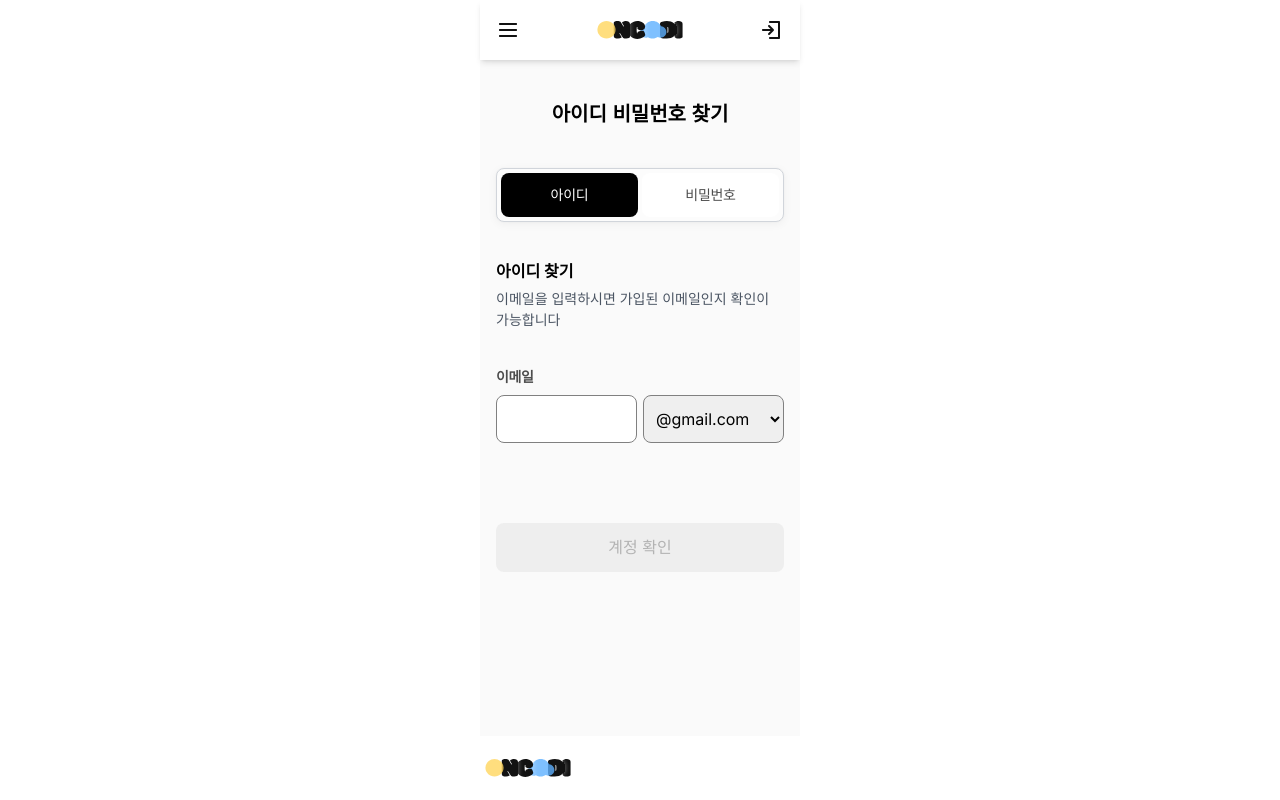
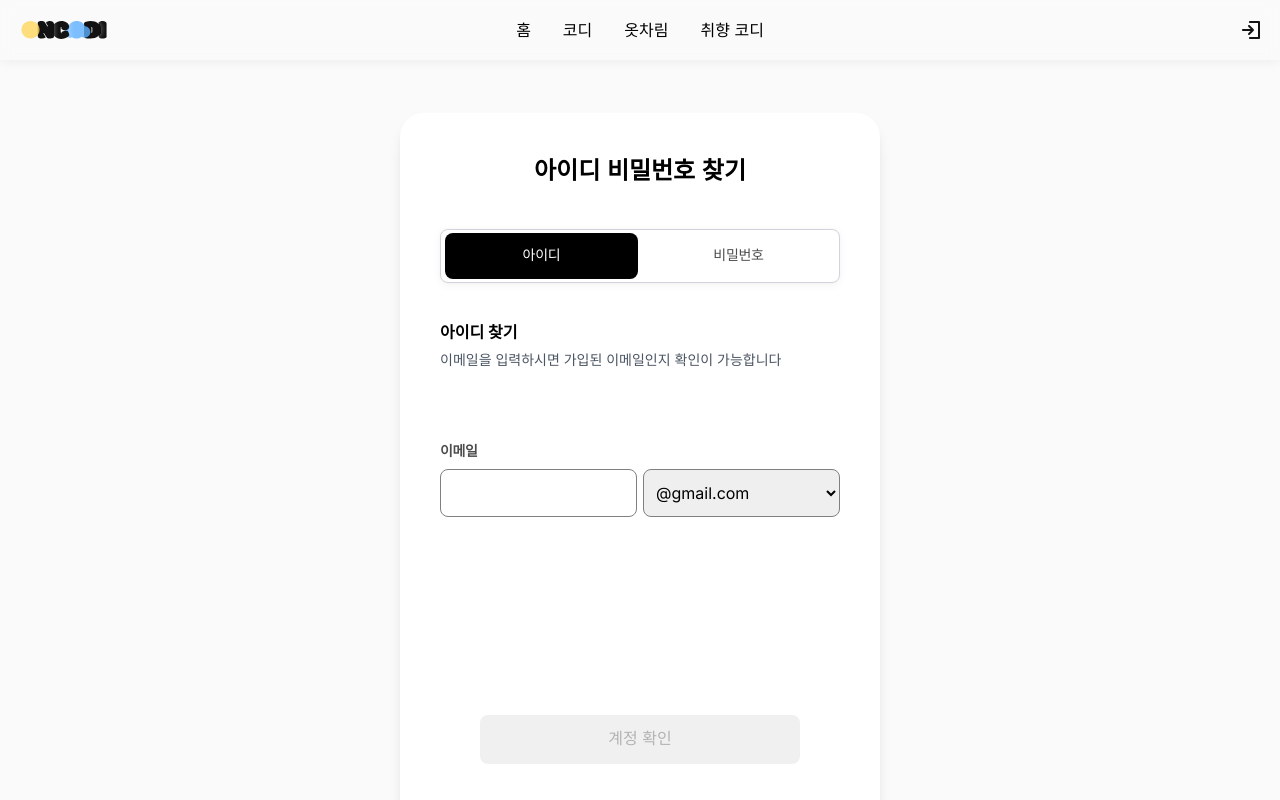
Before and after one commit to 6chenodongja/6che, a Next.js app: page /find-id in a window 1280 px wide. Shown: the top 800 px of the page. Built offline with nearby package versions, Linux system fonts and the light colour scheme; no server answers.

Commit message:
fix: find-id 페이지 반응형

```diff
--- a/src/app/(providers)/(components)/Header.tsx
+++ b/src/app/(providers)/(components)/Header.tsx
@@ -6,7 +6,7 @@ import Link from 'next/link';
 import Image from 'next/image';
 import { LogoText } from '../../../icons/LogoText';
 import { IconLogin } from '../../../icons/IconLogin';
-import LoadingScreen from '../(components)/LoadingScreen'; // LoadingScreen 컴포넌트를 불러옵니다.
+import LoadingScreen from '../(components)/LoadingScreen';
 import LoginDropdown from '@/components/LoginDropdown/LoginDropdown';
 import { useUserStore } from '@/zustand/store/useUserStore';
 import { createClient } from '@/supabase/client';
@@ -50,11 +50,10 @@ const Header = () => {
   }, [setUser]);
 
   const handleLogoClick = () => {
-    // 메인화면에서 로고 클릭 시 새로고침
     if (window.location.pathname === '/') {
-      window.location.reload(); // 메인화면에서는 새로고침
+      window.location.reload();
     } else {
-      router.push('/'); // 다른 페이지에서는 메인화면으로 이동
+      router.push('/');
     }
   };
 
@@ -63,39 +62,73 @@ const Header = () => {
     setTimeout(() => {
       setIsLoading(false);
       router.push(url);
-    }, 2300); // 2.3초 동안 로딩 화면을 보여줍니다.
+    }, 2300);
   };
 
   if (isLoading) {
-    return <LoadingScreen />; // 로딩 중일 때 LoadingScreen 컴포넌트를 보여줍니다.
+    return <LoadingScreen />;
   }
 
   return (
-    <header className="w-full max-w-[320px] bg-white shadow-md py-4 flex justify-between items-center px-4 fixed top-0 z-50 h-[60px]">
-      <div className="flex-1 flex justify-start">
+    <header className="w-full fixed top-0 z-50 h-[60px]">
+      <div
+        className="absolute w-full h-full bg-rgba(255, 255, 255, 0.70))"
+        style={{
+          boxShadow: '0px 2px 10px 0px rgba(0, 0, 0, 0.05)',
+          backdropFilter: 'blur(7px)',
+        }}
+      ></div>
+      <div className="relative w-full h-full flex items-center px-4">
+        <div className="flex-1 flex justify-start md:hidden">
           <button title="button" onClick={handleMenuToggle}>
             <Image src="/images/menu.png" alt="메뉴" width={24} height={24} />
           </button>
         </div>
-      <div className="flex-1 flex justify-center">
+        <div className="md:flex-1 flex justify-center md:justify-start">
           <div className="cursor-pointer" onClick={handleLogoClick}>
             <LogoText className="w-24 h-8" />
           </div>
         </div>
         <div className="flex-1 flex justify-end">
           {isLoggedIn && user ? (
-          <>
             <LoginDropdown />
-          </>
           ) : (
-          <>
             <Link href={'/login'}>
               <IconLogin className="w-6 h-6" />
             </Link>
-          </>
           )}
         </div>
-      <nav className={`navbar ${isMenuOpen ? 'open' : ''}`}>
+        <div className="hidden md:flex md:absolute md:left-1/2 md:transform md:-translate-x-1/2">
+          <ul className="flex space-x-8">
+            <li>
+              <Link href="/">홈</Link>
+            </li>
+            <li>
+              <Link href="/list">코디</Link>
+            </li>
+            <li>
+              <Link href="/thermometer-style">옷차림</Link>
+            </li>
+            <li>
+              <Link href="/survey">취향 코디</Link>
+            </li>
+          </ul>
+        </div>
+      </div>
+
+      <nav
+        className={`navbar ${isMenuOpen ? 'open' : ''}`}
+        style={{
+          width: '100%',
+          height: '100%',
+          backdropFilter: 'blur(20px)',
+          backgroundColor: 'rgba(255, 255, 255, 0.70)',
+          transform: isMenuOpen
+            ? 'translate(-50%,0%)'
+            : 'translate(-50%, -100%)',
+          transition: 'transform 0.3s ease-in-out',
+        }}
+      >
         <div className="navbar-close" onClick={handleMenuToggle}>
           &times;
         </div>
@@ -106,20 +139,10 @@ const Header = () => {
             </Link>
           </li>
           <li>
-            <a
-              onClick={() => handleNavigation('/list')}
-              className="cursor-pointer"
-            >
-              스타일
-            </a>
+            <Link href="/list">스타일</Link>
           </li>
           <li>
-            <a
-              onClick={() => handleNavigation('/list')}
-              className="cursor-pointer"
-            >
-              옷차림
-            </a>
+            <Link href="/thermometer-style">옷 차림</Link>
           </li>
           <li>
             <Link href="/survey">취향 코디</Link>
--- a/src/app/(providers)/(root)/(auth)/find-id/_components/FindIdForm.tsx
+++ b/src/app/(providers)/(root)/(auth)/find-id/_components/FindIdForm.tsx
@@ -21,40 +21,38 @@ const FindIdForm = () => {
         body: JSON.stringify({ email: fullEmail }),
       });
 
+      if (!response.ok) {
+        console.error('응답 오류:', response.status, response.statusText);
+        const errorText = await response.text();
+        console.error('오류 응답 내용:', errorText);
+        alert('서버 응답 중 오류가 발생했습니다.');
+        return;
+      }
+
       const result = await response.json();
 
-      if (response.ok) {
       router.push(
         `/email-confirmation?email=${encodeURIComponent(fullEmail)}&status=registered`,
       );
-      } else {
-        router.push(
-          `/email-confirmation?email=${encodeURIComponent(fullEmail)}&status=not_registered`,
-        );
-      }
     } catch (error) {
-      console.error('Error:', error);
+      console.error('네트워크 또는 JSON 파싱 오류:', error);
       alert('서버와의 통신 중 오류가 발생했습니다.');
     }
   };
 
   return (
-    <div className="w-full max-w-[320px] mx-auto flex flex-col items-center min-h-[636px] bg-[#fafafa] mt-10 px-4">
+    <>
+      {/* 모바일 화면 (768px 이하) */}
+      <div className="md:hidden w-full max-w-[320px] mx-auto flex flex-col items-center min-h-[636px] bg-[#fafafa] mt-10 px-4 pt-[64px]">
         <div className="w-full">
           <h2 className="text-xl text-center font-headline-04  text-[20px] mb-[40px] font-bold">
             아이디 비밀번호 찾기
           </h2>
           <div
-          className="flex justify-center p-1 bg-[#fafafa] border border-gray-300 rounded-lg mb-[37px] shadow-sm"
+            className="flex justify-center items-center p-1 border border-gray-300 rounded-lg mb-[37px] shadow-sm md:w-[400px] md:h-[54px] gap-[4px]"
             style={{
-            borderRadius: '8px',
-            background: 'var(--text-box, rgba(255, 255, 255, 0.50))',
               boxShadow:
                 '0px 0px 1px 0px rgba(0, 0, 0, 0.10), 0px 2px 10px 0px rgba(0, 0, 0, 0.05)',
-            width: '288px',
-            display: 'flex',
-            alignItems: 'center',
-            gap: '4px',
             }}
           >
             <button
@@ -110,7 +108,7 @@ const FindIdForm = () => {
                 <select
                   value={domain}
                   onChange={(e) => setDomain(e.target.value)}
-                className="p-2 border-1 border-black-500 rounded-lg font-[16px] hover:border-blue-500 focus:border-blue-500 focus:outline-none"
+                  className="p-2 bg-white border-1 border-black-500 rounded-lg font-[16px] hover:border-blue-500 focus:border-blue-500 focus:outline-none"
                   style={{ width: '141px', height: '48px' }}
                 >
                   <option value="gmail.com">@gmail.com</option>
@@ -138,6 +136,92 @@ const FindIdForm = () => {
           </form>
         </div>
       </div>
+
+      {/* 데스크탑 화면 (769px 이상) */}
+      <div className="hidden md:flex w-full min-h-screen bg-[#fafafa] justify-center items-center relative">
+        <div className="absolute mt-[58px] w-[480px] h-[725px] bg-white rounded-3xl shadow-lg p-10">
+          <h2 className="text-center font-headline-03 text-[24px] mb-[40px] font-bold">
+            아이디 비밀번호 찾기
+          </h2>
+          <div
+            className="flex justify-center items-center p-1 border border-gray-300 rounded-lg mb-[37px] shadow-sm md:w-[400px] md:h-[54px] gap-[4px]"
+            style={{
+              boxShadow:
+                '0px 0px 1px 0px rgba(0, 0, 0, 0.10), 0px 2px 10px 0px rgba(0, 0, 0, 0.05)',
+            }}
+          >
+            <button
+              type="button"
+              className="md:w-[194px] md:h-[46px] bg-black text-white rounded-lg text-[14px] font-normal font-KR-button"
+            >
+              아이디
+            </button>
+
+            <button
+              type="button"
+              className="md:w-[194px] md:h-[46px] bg-white text-text-default rounded-lg font-normal text-[14px] font-KR-button hover:bg-black-100 hover:text-semantic-color-bg-brand-b active:bg-[#E0E0E0] active:text-blue-400"
+              onClick={() => router.push('/find-pw')}
+            >
+              비밀번호
+            </button>
+          </div>
+
+          <div className="mb-[70px]">
+            <h3 className="not-italic font-bold lineHeight-130% font-subtitle-KR-medium text-base">
+              아이디 찾기
+            </h3>
+            <p className="text-gray-600 mb-9 font-body-KR-small text-[14px] mt-1.5">
+              이메일을 입력하시면 가입된 이메일인지 확인이 가능합니다
+            </p>
+          </div>
+          <form onSubmit={handleSubmit} className="w-full">
+            <div className="mb-4">
+              <label
+                htmlFor="email"
+                className="block text-text-default font-subtitle-KR-small mb-1.5 font-semibold not-italic text-sm leading-5 tracking-tight"
+              >
+                이메일
+              </label>
+              <div className="flex items-center mt-2 mb-[198px] space-x-1.5 text-black">
+                <input
+                  type="text"
+                  id="email"
+                  value={email}
+                  onChange={(e) => setEmail(e.target.value)}
+                  className="p-2 border-1 border-black-500 rounded-lg hover:border-blue-500 focus:border-blue-500 focus:outline-none md:w-[197px] md:h-[48px]"
+                />
+                <select
+                  value={domain}
+                  onChange={(e) => setDomain(e.target.value)}
+                  className="p-2 border-1 border-black-500 rounded-lg font-[16px] hover:border-blue-500 focus:border-blue-500 focus:outline-none md:w-[197px] md:h-[48px]"
+                >
+                  <option value="gmail.com">@gmail.com</option>
+                  <option value="naver.com">@naver.com</option>
+                  <option value="daum.net">@daum.net</option>
+                  <option value="nate.com">@nate.com</option>
+                  <option value="icloud.com">@icloud.com</option>
+                  <option value="hanmail.net">@hanmail.net</option>
+                </select>
+              </div>
+            </div>
+
+            <div className="flex justify-center px-[40px]">
+              <button
+                type="submit"
+                className={`md:w-[376px] md:h-[49px] py-2 rounded-lg font-button ${
+                  email && domain !== 'select'
+                    ? 'bg-black text-white hover:bg-blue-400 active:bg-[#73aee7]'
+                    : 'bg-black-100 text-black-300'
+                }`}
+                disabled={!email || domain === 'select'}
+              >
+                계정 확인
+              </button>
+            </div>
+          </form>
+        </div>
+      </div>
+    </>
   );
 };
 
--- a/src/app/(providers)/(root)/(auth)/find-id/page.tsx
+++ b/src/app/(providers)/(root)/(auth)/find-id/page.tsx
@@ -7,9 +7,9 @@ import Footer from 'app/(providers)/(components)/Footer';
 
 function FindIdPage() {
   return (
-    <div className="container flex flex-col justify-between items-center w-full min-h-screen bg-neutral-50">
+    <div className="flex flex-col min-h-screen bg-neutral-50">
       <Header />
-      <main className="flex-grow flex flex-col justify-center items-center w-full">
+      <main className="flex-grow flex justify-center items-center w-full md:mt-[46px] md:mb-[199px]">
         <FindIdForm />
       </main>
       <Footer />
--- a/src/app/(providers)/(root)/(auth)/find-pw/page.tsx
+++ b/src/app/(providers)/(root)/(auth)/find-pw/page.tsx
@@ -7,9 +7,9 @@ import Footer from 'app/(providers)/(components)/Footer';
 
 function FindPwPage() {
   return (
-    <div className="container flex flex-col justify-between items-center w-full min-h-screen bg-neutral-50">
+    <div className="flex flex-col min-h-screen bg-neutral-50">
       <Header />
-      <main className="flex-grow flex flex-col justify-center items-center w-full">
+      <main className="flex-grow flex justify-center items-center w-full md:mt-[46px] md:mb-[199px]">
         <FindIdForm />
       </main>
       <Footer />
--- a/src/app/(providers)/(root)/postform/components/WeatherDropdown.tsx
+++ b/src/app/(providers)/(root)/postform/components/WeatherDropdown.tsx
@@ -30,6 +30,7 @@ const CustomTextField = styled(TextField)({
   '& .MuiOutlinedInput-root': {
     '& fieldset': {
       borderColor: 'black-300',
+      borderRadius: '8px',
     },
     '&:hover fieldset': {
       borderColor: 'black',
@@ -41,6 +42,7 @@ const CustomTextField = styled(TextField)({
     },
     height: '45px',
     width: '141px',
+    borderRadius: '8px',
   },
   '& .MuiInputBase-input': {
     padding: '10px 14px',
@@ -133,7 +135,7 @@ const WeatherDropdown = ({
               variant="outlined"
               InputProps={{
                 ...params.InputProps,
-                className: 'h-11 w-36',
+                className: 'h-11 w-36 ',
               }}
             />
           )}
@@ -175,7 +177,7 @@ const WeatherDropdown = ({
               variant="outlined"
               InputProps={{
                 ...params.InputProps,
-                className: 'h-141 w-141',
+                className: 'h-141 w-141 ',
               }}
             />
           )}
```
Also changed, not shown: src/app/(providers)/(root)/postform/page.tsx (+0 -19 lines), src/app/globals.css (+0 -22 lines). Lines whose indentation alone changed are shown as unchanged.
